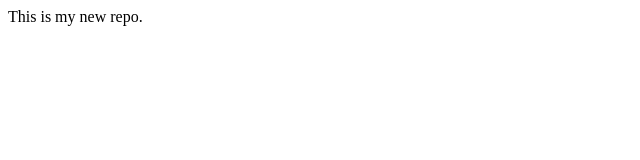
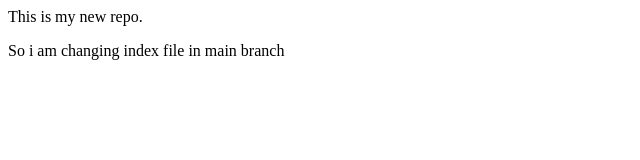
Before and after one commit to Safin909/localrepo, a plain HTML site: page index.html in a window 1280 px wide. Shown: the whole page, without its empty margins (0-640 px from the left). Drawn offline with Linux system fonts and the light colour scheme.

Commit message:
Edited index

```diff
--- a/index.html
+++ b/index.html
@@ -1 +1,2 @@
 <p>This is my new repo.</p>
+<p> So i am changing index file in main branch</p>
```
